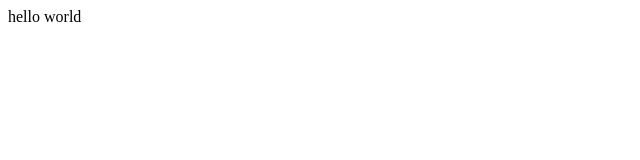
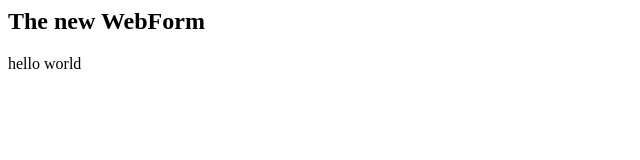
Before and after one commit to jeet-dev/gitadvanced, a plain HTML site: page src/index.html in a window 1280 px wide. Shown: the whole page, without its empty margins (0-640 px from the left). Drawn offline with Linux system fonts and the light colour scheme.

Commit message:
added header tag to index.html

```diff
--- a/src/index.html
+++ b/src/index.html
@@ -1 +1,2 @@
+<h2> The new WebForm</h2>
 <p>hello world</p>
```
